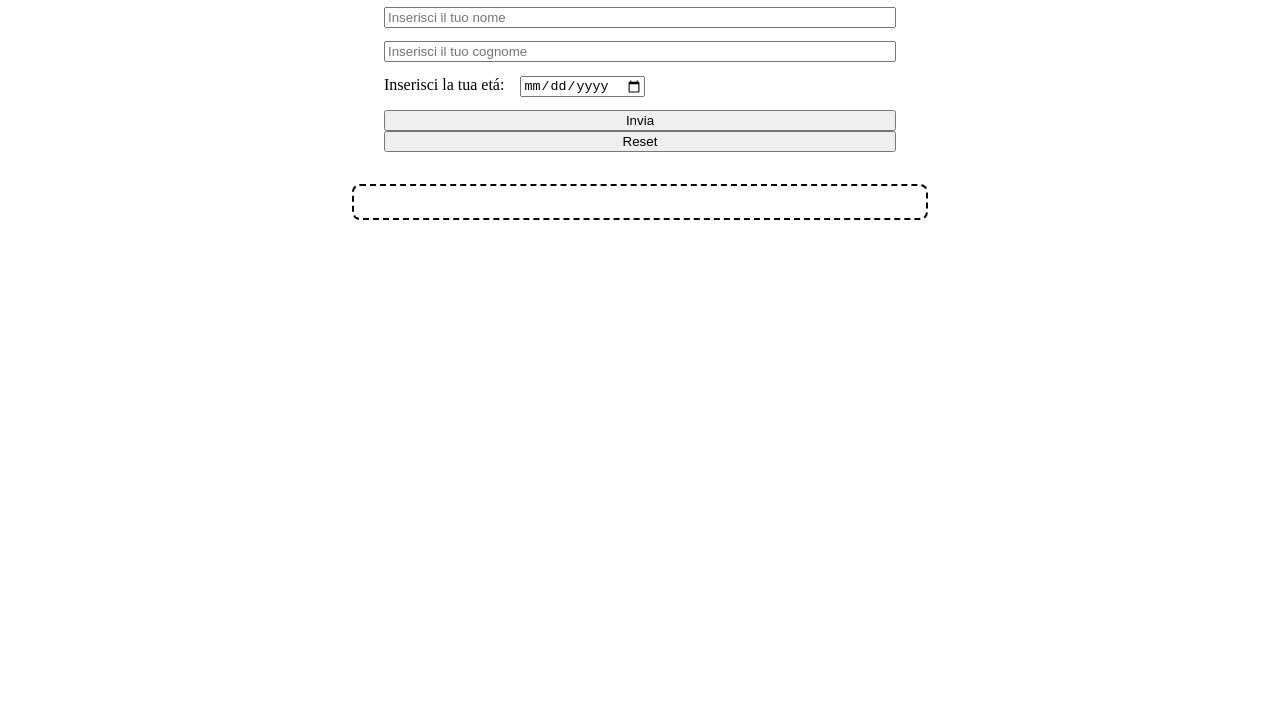
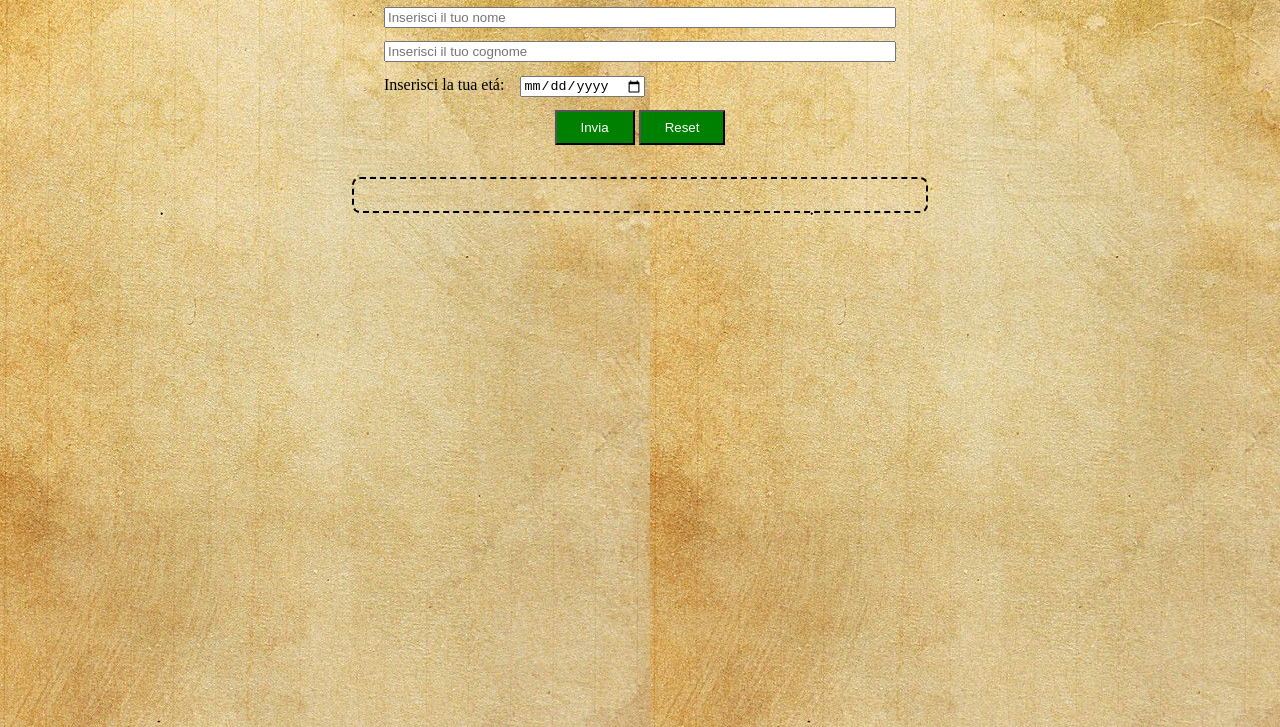
Before and after one commit to EarthDragon10/U2-W7-D1-Esercizio, a website: page index.html in a window 1280 px wide. Shown: the part 73-800 px from the top of the page. Drawn offline with Linux system fonts and the light colour scheme.

Commit message:
fix some components

```diff
--- a/assets/scss/style.scss
+++ b/assets/scss/style.scss
@@ -7,6 +7,11 @@
 body {
 	margin: 0;
 	width: 100%;
+
+	#main {
+		background-image: url("../img/sfondo.jpg");
+		height: 100vh;
+	}
 
 	#input-form {
 		display: flex;
@@ -45,10 +50,21 @@ body {
 		}
 	}
 
+	#box-btn {
+		margin: 0 auto;
+
+		button {
+			background-color: green;
+			color: white;
+			padding: 0.5rem 1.5rem;
+		}
+	}
+
 	.error-box {
 		text-align: center;
 		font-size: 2rem;
-		color: red;
+		color: white;
+		background-color: red;
 		border: 1px solid red;
 		border-radius: 8px;
 		margin: 0 auto;
@@ -56,5 +72,11 @@ body {
 		align-items: center;
 		width: 15%;
 		margin-top: 1rem;
+		transition: all linear 0.2s;
+
+		&:hover {
+			background-color: white;
+			color: red;
+		}
 	}
 }
--- a/index.html
+++ b/index.html
@@ -10,7 +10,7 @@
 </head>
 
 <body>
-    <main>
+    <main id="main">
         <div id="input-form">
             <h1>Ufficio Anagrafe</h1>
 
@@ -20,8 +20,11 @@
                 <label for="">Inserisci la tua etá:</label>
                 <input type="date" name="date-birthday" id="date-birthday" required>
             </div>
-            <button onclick="createAndInsertElement()">Invia</button>
-            <button onclick="resetArchiveData()">Reset</button>
+            <div id="box-btn">
+                <button id="btn-submit" onclick="createAndInsertElement()">Invia</button>
+                <button id="btn-reset" onclick="resetArchiveData()">Reset</button>
+            </div>
+
         </div>
 
         <div id="table"></div>
--- a/js/script.js
+++ b/js/script.js
@@ -18,9 +18,10 @@ const createAndInsertElement = () => {
 	let errorDiv = document.createElement("div");
 
 	if (nameInput === "" || surnameInput === "" || dateBirthdayInput === "") {
-		errorDiv.classList.add("error-box");
-		errorDiv.innerText = "Error";
-		errorDisplay.appendChild(errorDiv);
+		errorDisplay.innerHTML = `<div class="error-box">Error</div>`;
+		// errorDiv.classList.add("error-box");
+		// errorDiv.innerText = "Error";
+		// errorDisplay.appendChild(errorDiv);
 	} else {
 		errorDisplay.innerHTML = "";
 
```
Also changed, not shown: assets/css/style.css, assets/img/sfondo.jpg (added), 1 other file.
